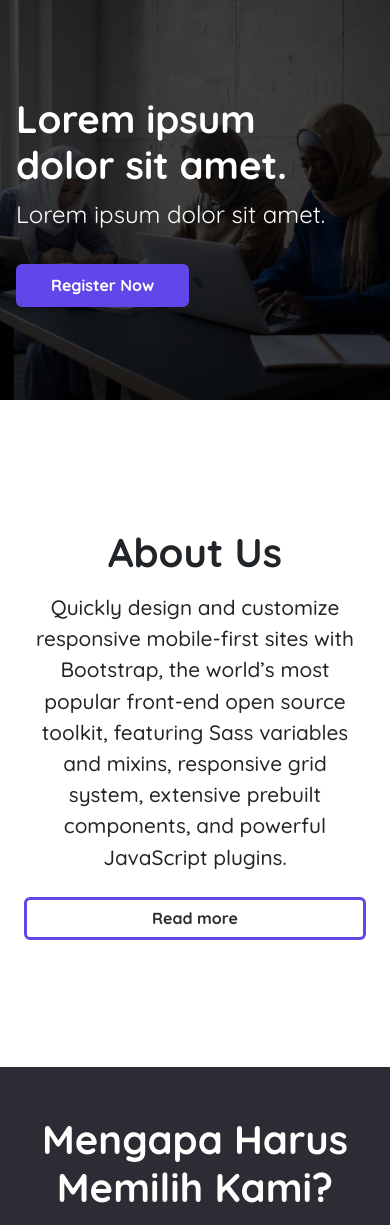
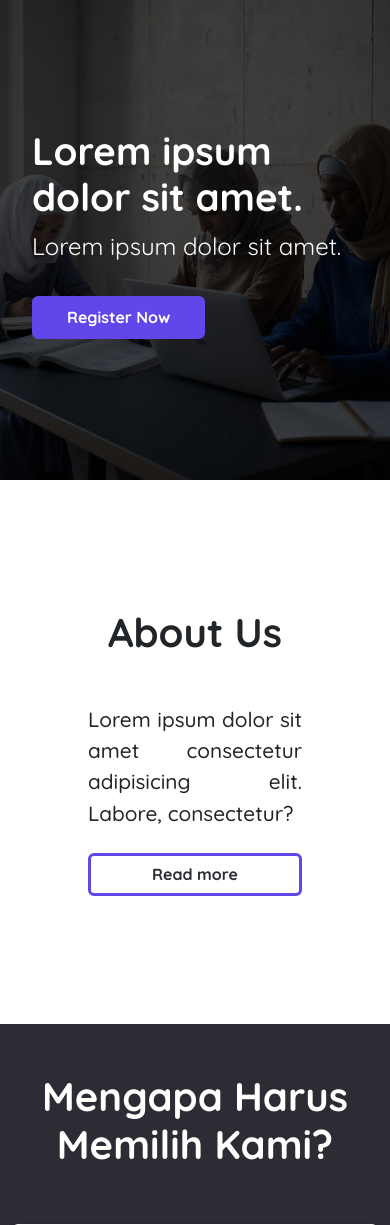
Before and after one commit to alfinautami/loziprivate, a PHP site: page / in a window 390 px wide. Shown: the part 56-1281 px from the top of the page. Run offline with PHP 8.4, Linux system fonts and the light colour scheme.

Commit message:
commit changes

```diff
--- a/assets/css/style.css
+++ b/assets/css/style.css
@@ -180,10 +180,10 @@ body {
 @media only screen and (max-width: 600px) {
   .hero-image {
     width: 100%;
-    height: 25rem;
+    height: 30rem;
   }
   .hero-text {
-    margin: 6rem 1rem;
+    margin: 8rem 2rem;
     display: flex;
     flex-direction: column;
   }
@@ -216,7 +216,7 @@ body {
   width: 100%;
   height: auto;
   margin: 3rem 0;
-  padding: 4rem 0;
+  padding: 4rem;
   display: flex;
   flex-direction: column;
   justify-content: center;
@@ -254,6 +254,20 @@ body {
   border-color: var(--button-bg-color) !important;
   color: var(--headline-color) !important;
   background-color: transparent !important;
+}
+
+@media only screen and (max-width: 600px) {
+  #aboutUs h1 {
+    font-size: 2.5rem;
+    font-weight: var(--fw-5);
+  }
+
+  #aboutUs p {
+    margin: 3rem 0 0 0;
+    font-size: 1.3rem;
+    font-weight: var(--fw-3);
+    text-align: justify;
+  }
 }
 
 /* About Us End */
--- a/index.html
+++ b/index.html
@@ -95,10 +95,8 @@
         </h1>
         <div class="col-lg-6 mx-auto">
           <p class="mb-2" data-aos="zoom-in" data-aos-duration="900">
-            Quickly design and customize responsive mobile-first sites with
-            Bootstrap, the world’s most popular front-end open source toolkit,
-            featuring Sass variables and mixins, responsive grid system,
-            extensive prebuilt components, and powerful JavaScript plugins.
+            Lorem ipsum dolor sit amet consectetur adipisicing elit. Labore,
+            consectetur?
           </p>
           <div class="d-grid gap-2 d-sm-flex justify-content-sm-center">
             <a
```
